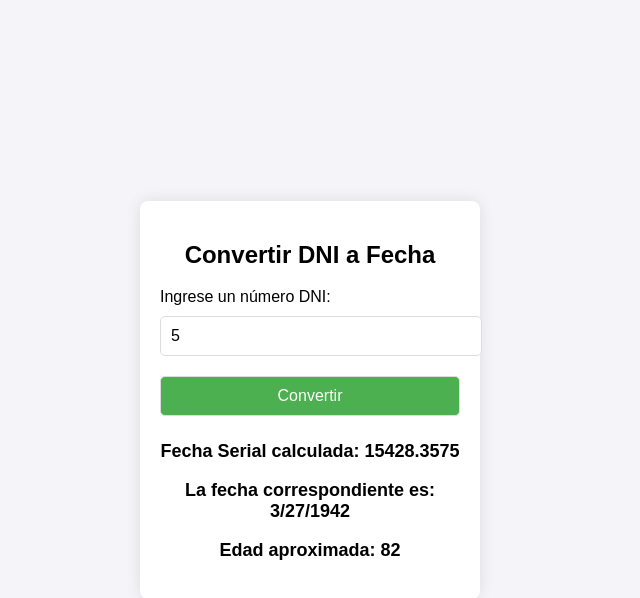
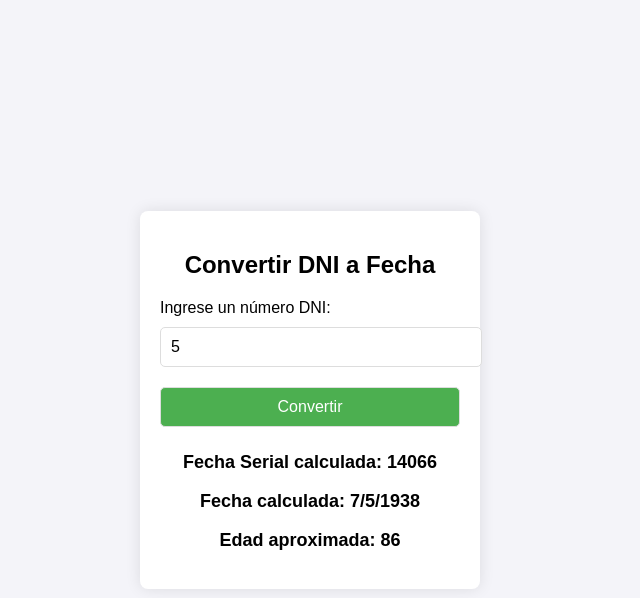
Before and after one commit to Facundo598/Calculadora-Edad, a plain HTML site: page index.html in a window 1280 px wide. Both pictures are taken after typing "5" into the empty fields and a click on the button "Convertir". Shown: the whole page, without its empty margins (330-970 px from the left). Drawn offline with Linux system fonts and the light colour scheme.

Commit message:
Cabio de formula Grado2.html
Se lleva la formula a grado 2 ya que tiene mejor MSE, en R2 se mantiene

```diff
--- a/index.html
+++ b/index.html
@@ -70,18 +70,18 @@
         return;
       }
 
-      // Calcular la fecha serial con la fórmula F1 = 0.000495 * X + 15428.355
-      var fechaSerial = 0.000495 * numero + 15428.355;
+      // Calcular la fecha serial
+      var fechaSerial = 0.5822 * (numero / 1000) - 0.00000123 * ((numero / 1000) ** 2) + 14065.5257;
 
-      // Convertir la fecha serial a fecha
-      var baseDate = new Date(1899, 11, 30); // Fecha base: 30 de diciembre de 1899
+      // Convertir la fecha serial de Excel a una fecha de calendario
+	    var baseDate = new Date(1900, 0, 1); // Fecha base: 1900/enero/1
       var resultDate = new Date(baseDate.getTime() + (fechaSerial - 1) * 24 * 60 * 60 * 1000); // Ajuste para el número de días
 
       // Mostrar los resultados
-      var fechaSerialString = 'Fecha Serial calculada: ' + fechaSerial.toFixed(4);
+      var fechaSerialString = 'Fecha Serial calculada: ' + fechaSerial.toFixed(0);
       var fechaString = resultDate.toLocaleDateString(); // Formato de fecha local
       document.getElementById('resultadoFechaSerial').innerText = fechaSerialString;
-      document.getElementById('resultadoFecha').innerText = 'La fecha correspondiente es: ' + fechaString;
+      document.getElementById('resultadoFecha').innerText = 'Fecha calculada: ' + fechaString;
 
       // Calcular la diferencia en años con la fecha actual
       var currentDate = new Date();
```
